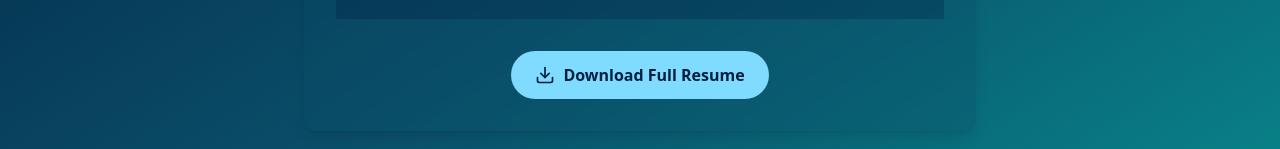
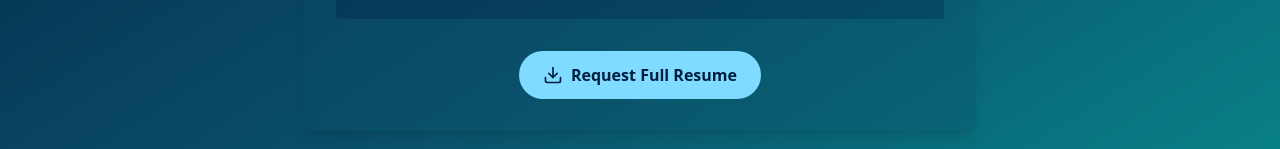
Before and after one commit to O-G-W-A-L/hunter, a React (Vite) app: page / in a window 1280 px wide. Shown: the part 4565-4714 px from the top of the page. Built offline with nearby package versions, Linux system fonts and the light colour scheme.

Commit message:
available on request

```diff
--- a/src/pages/Resume.jsx
+++ b/src/pages/Resume.jsx
@@ -55,14 +55,13 @@ export default function Resume() {
           transition={{ delay: 0.8, duration: 0.5 }}
         >
           <motion.a
-            href="/path-to-resume.pdf"
-            download
+            href="mailto:huntertest02@gmail.com?subject=Request%20for%20Resume&body=Hello%2C%0A%0AI%20would%20like%20to%20request%20a%20copy%20of%20your%20resume.%0A%0AThank%20you."
             className="bg-[#7FDBFF] text-[#001F3F] px-6 py-3 rounded-full font-bold flex items-center gap-2 hover:bg-[#AEEEEE] transition-colors duration-300 text-sm sm:text-base"
             whileHover={{ scale: 1.05 }}
             whileTap={{ scale: 0.95 }}
           >
             <DownloadIcon size={20} />
-            Download Full Resume
+            Request Full Resume
           </motion.a>
         </motion.div>
       </motion.div>
```
